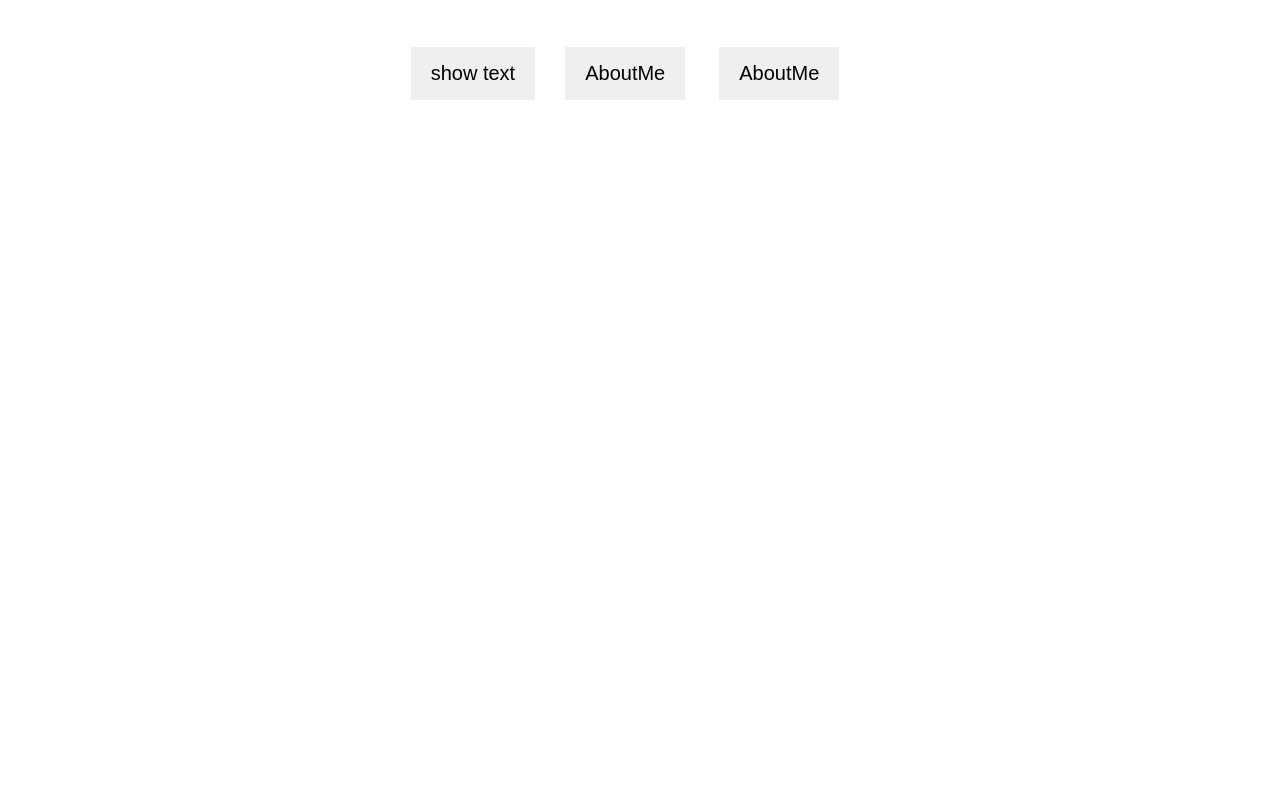
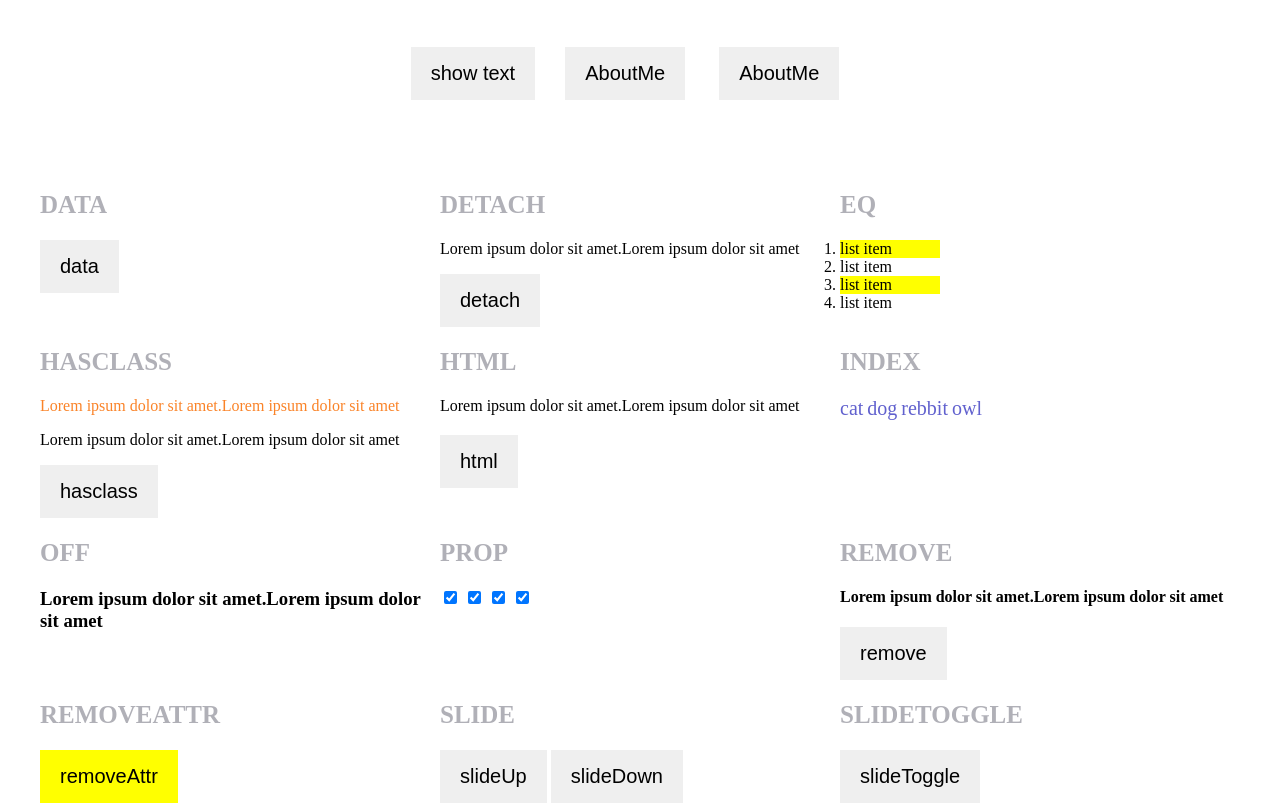
Before and after one commit to Madenityan/jquery, a plain HTML site: page index.html in a window 1280 px wide. Shown: the part 370-1181 px from the top of the page. Before the commit the page ends 800 px from the top, so only its background shows below. Drawn offline with Linux system fonts and the light colour scheme.

Commit message:
added functions

```diff
--- a/index.html
+++ b/index.html
@@ -60,6 +60,86 @@
             <button id="button-sixteenth">AboutMe</button>
             <button id="button-sixteenth-1">AboutMe</button>
         </div>
+    </div>
+    <section class="methods">
+        <div>
+            <h2>data</h2>
+            <button id="myButton" data-animal="animal">data</button>
+        </div>
+        <div class="detach">
+            <h2>detach</h2>
+            <div>
+                <p>Lorem ipsum dolor sit amet.Lorem ipsum dolor sit amet</p>
+            </div>
+            <button id="delete">detach</button>
+        </div>
+        <div class="eq">
+            <h2>eq</h2>
+            <ol class="list-eq">
+                <li class="item">list item</li>
+                <li class="item">list item</li>
+                <li class="item">list item</li>
+                <li class="item">list item</li>
+            </ol>
+        </div>
+        <div class="hasclass">
+            <h2>hasclass</h2>
+            <p class="orange">Lorem ipsum dolor sit amet.Lorem ipsum dolor sit amet</p>
+            <p>Lorem ipsum dolor sit amet.Lorem ipsum dolor sit amet</p>
+            <button id="hasclass">hasclass</button>
+        </div>
+        <div class="html">
+            <h2>html</h2>
+            <span>Lorem ipsum dolor sit amet.Lorem ipsum dolor sit amet</span>
+            <button id="button-html">html</button>
+        </div>
+        <div class="index">
+            <h2>index</h2>
+                <a href="#">cat</a>
+                <a href="#">dog</a>
+                <a href="#">rebbit</a>
+                <a href="#">owl</a>
+        </div>
+        <div class="off">
+            <h2>off</h2>
+            <h3>Lorem ipsum dolor sit amet.Lorem ipsum dolor sit amet</h3>
+        </div>
+        <div class="prop">
+            <h2>prop</h2>
+            <input type="checkbox">
+            <input type="checkbox">
+            <input type="checkbox">
+            <input type="checkbox">
+        </div>
+        <div class="remove">
+            <h2>remove</h2>
+            <h4>Lorem ipsum dolor sit amet.Lorem ipsum dolor sit amet</h4>
+            <button id="button-remove">remove</button>
+        </div>
+        <div class="removeAttr">
+            <h2>removeAttr</h2>
+            <button id="button-removeattr" class="button-yellow">removeAttr</button>
+        </div>
+        <div class="slideUp">
+            <h2 id="slide">slide</h2>
+            <button id="button-rslideup">slideUp</button>
+            <button id="button-slidedown">slideDown</button>
+        </div>
+        <div class="slide Toggle">
+            <h2 id="slide-toggle">slidetoggle</h2>
+            <button id="button-slidetoggle">slideToggle</button>
+        </div>
+
+
+
+
+
+
+
+
+
+
+    </section>
 
 
 
@@ -72,12 +152,6 @@
 
 
 
-
-
-
-
-    </div>
-
 <script src="jquery/jquery-3.2.1.min.js"></script>
 <script src="js/main.js"></script>
 </body>
--- a/js/main.js
+++ b/js/main.js
@@ -1,3 +1,5 @@
+    /*--- buttons----*/
+
     $(document).ready(function() {
 
     });
@@ -30,14 +32,9 @@
         $("#button-six").trigger("click");
     });
 
-
-
-
     $("#button-eight").on("click",function(){
         $("#button-eight").clone().text("cloned").appendTo(".wrapper");
     });
-
-
 
     $("#button-nine").on("click",function(){
         console.log(
@@ -94,3 +91,77 @@
         console.log($(this).text());
         console.log($(this).siblings());
     });
+
+    /*--- methods----*/
+
+    $("#myButton").on("click",function(){
+        console.log($(this).data("animal"));
+    });
+
+    $("#delete").on("click",function(){
+        content = $(".detach").detach();
+    });
+
+    $(document).ready(function() {
+        $("li:eq(2)").addClass("yellow");
+        $("li:eq(-4)").addClass("yellow");
+    });
+
+    $("#hasclass").on("click",function(){
+        console.log($("p").hasClass("orange"));
+    });
+
+    $("#button-html").on("click",function(){
+        $("span").html("This is a text html");
+    });
+
+    $("a").on("click",function(){
+        console.log($(this).index());
+    });
+
+    $("h3").on("click",function(){
+        $("h3").off("click");
+     });
+
+    $("input[type='checkbox']").prop(
+    "checked", true);
+
+    $("#button-remove").on("click",function(){
+        $("h4").remove();
+    });
+
+    $("#button-removeattr").on("click",function(){
+        $("#button-removeattr").removeAttr("class");
+    });
+
+     $(function(){
+        $(window).resize(function(){
+            console.log('resize');
+        });
+    });
+
+    $(function(){
+        $(window).scroll(function(){
+            console.log('scroll');
+        });
+    });
+
+    // $(function(){
+    //     $(window).scroll(function(){
+    //         if($(this).scrollTop() > 100){
+    //             $(this).scrollTop(0);
+    //         }
+    //     });
+    // });
+
+    $("#button-rslideup").on("click",function(){
+        $("#slide").slideUp();
+    });
+
+    $("#button-slidedown").on("click",function(){
+        $("#slide").slideDown();
+    });
+
+    $("#button-slidetoggle").on("click",function(){
+        $("#slide-toggle").slideToggle();
+    });
--- a/styles/sass/base/_variables.scss
+++ b/styles/sass/base/_variables.scss
@@ -2,3 +2,4 @@ $darkorange:#FA8328;
 $grey-color:#B0B0B7;
 $darkgrey:#757577;
 $cornflowerblue:#6161CE;
+$yellow-color:#ffff00;
--- a/styles/sass/layout/_common.scss
+++ b/styles/sass/layout/_common.scss
@@ -5,3 +5,7 @@
   flex-wrap: wrap;
   justify-content: center;
 }
+
+.methods {
+  padding-top: 70px;
+}
--- /dev/null
+++ b/styles/sass/layout/_methods.scss
@@ -0,0 +1,51 @@
+.yellow {
+  background-color: $yellow-color;
+}
+
+.list-eq {
+  li {
+    width: 100px;
+  }
+}
+
+.orange {
+  color: $darkorange;
+}
+
+.html {
+  span {
+    display: block;
+    margin-bottom: 20px;
+  }
+}
+
+.index {
+  a {
+    text-decoration: none;
+    color: $cornflowerblue;
+    font-size: 20px;
+  }
+}
+
+.red {
+  background-color: red;
+}
+
+.button-yellow {
+  background-color: $yellow-color;
+}
+
+.methods {
+  display: flex;
+  flex-wrap: wrap;
+  justify-content: center;
+  div {
+    width: 400px;
+  }
+}
+
+.eq {
+  ol {
+    -webkit-padding-start: 0;
+  }
+}
--- a/styles/sass/style.scss
+++ b/styles/sass/style.scss
@@ -2,3 +2,4 @@
 
 @import 'layout/buttons';
 @import 'layout/common';
+@import 'layout/methods';
```
Also changed, not shown: styles/css/style.css.
